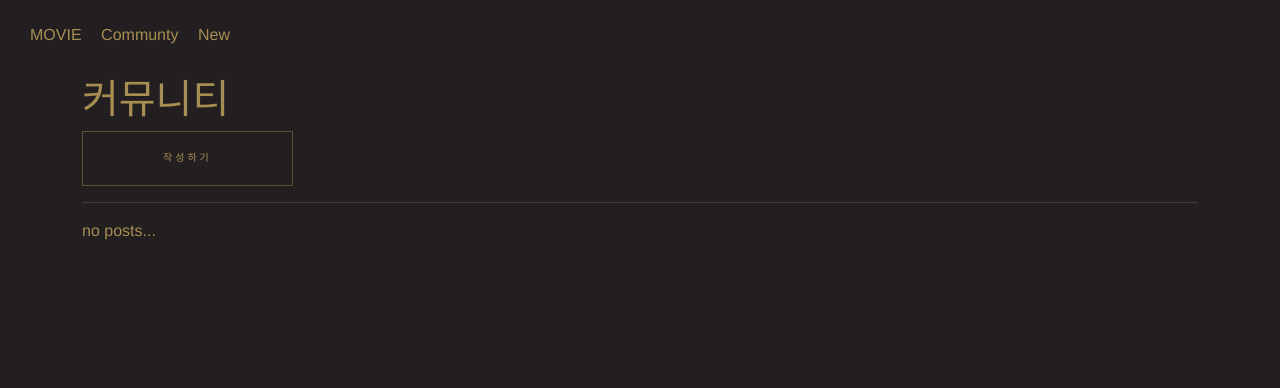
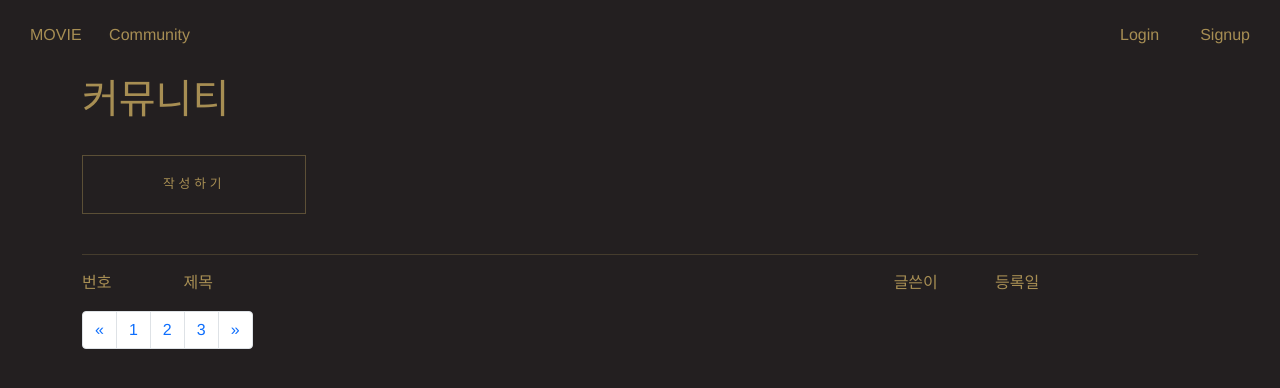
Before and after one commit to icehoneypark/movie_info, a Django app: page /community/ in a window 1280 px wide. Shown: the top 388 px of the page. Run offline with Django 3.2, Linux system fonts and the light colour scheme; data that the repository does not hold is empty.

Commit message:
design 2

```diff
--- a/accounts/templates/accounts/login.html
+++ b/accounts/templates/accounts/login.html
@@ -5,6 +5,6 @@
 <form action="" method="POST">
 {% csrf_token %}
 {{ form.as_p }}
-<button>Login</button>
+<button  class="btn-gold">Login</button>
 </form>
 {% endblock %}
--- a/community/templates/community/form.html
+++ b/community/templates/community/form.html
@@ -7,6 +7,7 @@
 {{ form.as_p }}
 <button class="btn-gold">{{ btn_name }}</button>
 </form>
+<br>
 {% if site_name == "Create" %}
 <a href="{% url 'community:community_index' %}">
 <button class="btn-gold">Back</button>
--- a/community/templates/community/index.html
+++ b/community/templates/community/index.html
@@ -1,18 +1,46 @@
 {% extends 'base.html' %}
+{% block css %}
+{% endblock css %}
 {% block content %}
 <h1>커뮤니티</h1>
+<br>
 <a href="{% url 'community:community_create' %}">
 <button class="btn-gold">작성하기</button>
 </a>
-
+<br>
+<br>
 <hr>
-{% for post in posts %}
-<div class="container">
-  <p>{{ post.pk }} {{ post.title }}</p>
-  <a href="{% url 'community:community_detail' post.pk %}">detail</a>
+<div class="container px-0">
+<div style="display: flex">
+  <p style="width: 10%;">번호</p>
+  <p style="width: 70%;">제목</p>
+  <p style="width: 10%;">글쓴이</p>
+  <p style="width: 20%;">등록일</p>
+  </div>
+  {% for post in posts %}
+  <div style="display: flex">
+      <p style="width: 10%;">{{ post.pk }}</p>
+      <p style="width: 70%;"><a href="{% url 'community:community_detail' post.pk %}">{{ post.title }}</a></p>
+    <p style="width: 10%;"><a href="{% url 'accounts:profile' post.user%}">{{ post.user }}</a></p>
+    <p style="width: 20%;">등록일</p>
+  </div>
+  {% endfor %}
 </div>
-<hr>
-{% empty %}
-<p>no posts...</p>
-{% endfor %}
+<nav aria-label="Page navigation example">
+  <ul class="pagination">
+    <li class="page-item">
+      <a class="page-link" href="#" aria-label="Previous">
+        <span aria-hidden="true">&laquo;</span>
+      </a>
+    </li>
+    <li class="page-item"><a class="page-link" href="#">1</a></li>
+    <li class="page-item"><a class="page-link" href="#">2</a></li>
+    <li class="page-item"><a class="page-link" href="#">3</a></li>
+    <li class="page-item">
+      <a class="page-link" href="#" aria-label="Next">
+        <span aria-hidden="true">&raquo;</span>
+      </a>
+    </li>
+  </ul>
+</nav>
 {% endblock %}
--- a/templates/base.html
+++ b/templates/base.html
@@ -7,14 +7,13 @@
   <link href="https://cdn.jsdelivr.net/npm/bootstrap@5.1.0/dist/css/bootstrap.min.css" rel="stylesheet" integrity="sha384-KyZXEAg3QhqLMpG8r+8fhAXLRk2vvoC2f3B09zVXn8CA5QIVfZOJ3BCsw2P0p/We" crossorigin="anonymous">
   <title>Document</title>
   <style>
-
   .btn-gold {
     display: inline-block;
     background: transparent;
     text-transform: uppercase;
     font-weight: 500;
     font-style: normal;
-    font-size: 0.625rem;
+    font-size: 0.8rem;
     letter-spacing: 0.3em;
     color: rgba(223,190,106,0.7);
     border-radius: 0;
@@ -45,37 +44,28 @@
     font-family: "Helvetica Neue", Helvetica, Arials, sans;
     text-decoration : none;
   }
-
   {% block css %}
   {% endblock css %}
   </style>
 </head>
 <body>
-<nav style="position: sticky; top: 0px; background: #231f20; line-height: 50px; height: 50px; margin: 10px; display: flex;">
-  <div style="display: flex; width: 200px; justify-content: space-between; margin-left: 20px;">
-    <div><a href="{% url 'movies:movie_index' %}">MOVIE</a></div>
-    <div><a href="{% url 'community:community_index' %}">Communty</a></div>
-    <div><a href="{% url 'community:community_create' %}">New</a></div>
+<nav style="position: sticky; top: 0px; background: #231f20; line-height: 50px; height: 50px; margin: 10px; display: flex; justify-content: space-between;">
+  <div>
+    <div style="display: flex; width: 160px; justify-content: space-between; margin-left: 20px;">
+      <div><a href="{% url 'movies:movie_index' %}">MOVIE</a></div>
+      <div><a href="{% url 'community:community_index' %}">Community</a></div>
+    </div>
   </div>
-  {% comment %} {% if request.user.is_authenticated %}
-          <li class="nav-item">
-            <a class="nav-link" href="{% url 'community:community_create' %}">Create</a>
-          </li>
-          <li class="nav-item">
-            <a class="nav-link" href="{% url 'accounts:logout' %}">Logout</a>
-          </li>
-          <li class="nav-item">
-            <a class="nav-link" href="{% url 'accounts:profile' request.user.username%}">Profile</a>
-          </li>
-
-        {% else %}
-          <li class="nav-item">
-            <a class="nav-link" href="{% url 'accounts:login' %}">Login</a>
-          </li>
-          <li class="nav-item">
-            <a class="nav-link" href="{% url 'accounts:signup' %}">Signup</a>
-          </li>
-        {% endif %} {% endcomment %}
+  {% if request.user.is_authenticated %}
+  <div style="display: flex; width: 150px; justify-content: space-between; margin-right: 20px;">
+    <a href="{% url 'accounts:profile' request.user.username%}">My Profile</a>
+    <a href="{% url 'accounts:logout' %}">Logout</a>
+  {% else %}
+  <div style="display: flex; width: 130px; justify-content: space-between; margin-right: 20px;">
+    <a href="{% url 'accounts:login' %}">Login</a>
+    <a href="{% url 'accounts:signup' %}">Signup</a>
+  {% endif %}
+  </div>
 </nav>
   <div class="container" style="margin-top: 15px;">
   {% block content %}
```
Also changed, not shown: accounts/templates/accounts/profile.html (+25 -2 lines), accounts/templates/accounts/signup.html (+14 -2 lines), community/templates/community/detail.html (+7 -8 lines).
